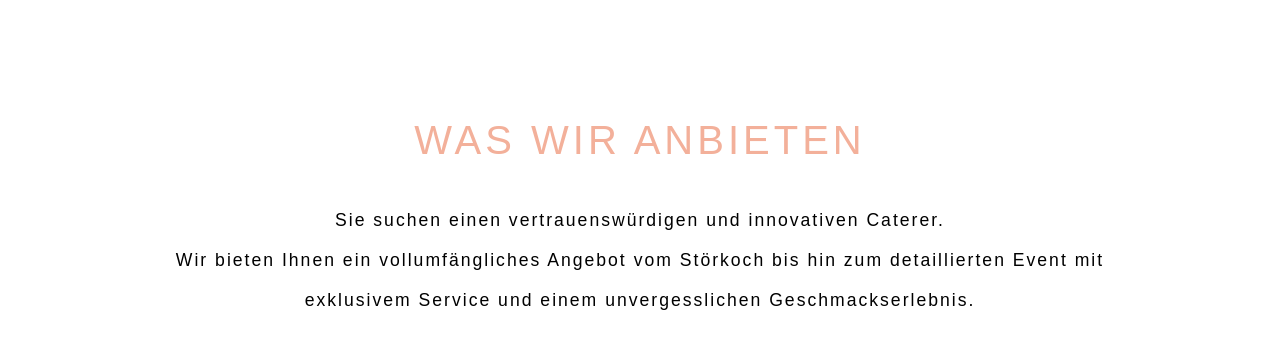
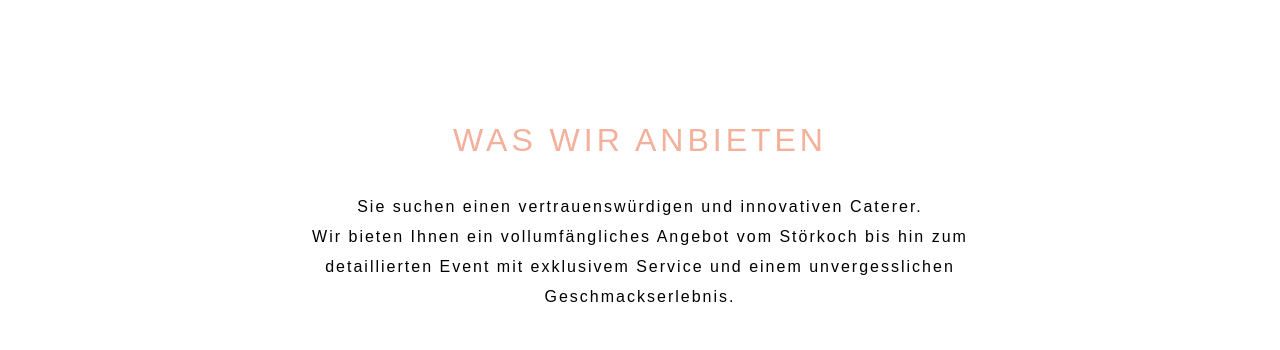
Before and after one commit to jorgeparavicini/sirana, a PHP site: page /angebot in a window 1280 px wide. Shown: the part 150-500 px from the top of the page. Run offline with PHP 8.4, Linux system fonts and the light colour scheme; style sheets or scripts are compiled from the project's sources; some web fonts are replaced.

Commit message:
Home fertig nach 2000 adi wünschen

```diff
--- a/php/views/home.php
+++ b/php/views/home.php
@@ -31,14 +31,14 @@ require_once "{$_SERVER['DOCUMENT_ROOT']}/php/models/Resources.php";
 
     <div class="split">
       <div class="left">
-        <h3>Unser Kochstil</h3>
+        <h3>Unser <br/> Kochstil</h3>
         <p>Mit frischen Zutaten kreieren wir saisonale Gerichte mit internationalem Touch,
           die Sie auf eine kulinarische Reise mitnehmen. Wir servieren Speisen, die Freude bereiten und geschmacklich
           sowie visuell überzeugen.
           Bei der Menübesprechung Ihres Events, gehen wir voll und ganz auf Ihre Wünsche ein.</p>
 
       </div>
-      <img src="/img/frei.png" alt="Frei" class="right pink">
+      <img src="/img/frei.png" alt="Frei" class="right pink square">
     </div>
 
     <p class="quote">Lassen Sie uns also wissen, mit welchen Gerichten wir Ihnen eine besondere Freude
--- a/scss/_home.scss
+++ b/scss/_home.scss
@@ -23,19 +23,6 @@
     @include media.extra-large {
       height: 60vh;
     }
-
-      /*margin-left: -12.5%;
-      height: 40vh;
-      width: 100vw;
-      max-width: 100vw;
-      object-fit: cover;
-
-      @include media.extra-large {
-        width: 1200px;
-        margin-left: -100px;
-        margin-right: auto;
-        height: 60vh;
-      }*/
   }
 
   #philosophie {
@@ -54,6 +41,22 @@
         margin-top: 0;
       }
     }
+
+    img {
+      object-fit: cover;
+      height: 80%;
+
+      @include media.largest {
+        height: 100%;
+        object-fit: contain;
+      }
+    }
+
+    .square {
+      object-fit: contain;
+    }
   }
 
+
+
 }
--- a/scss/main.scss
+++ b/scss/main.scss
@@ -43,7 +43,7 @@ p {
   letter-spacing: 2px;
   margin: 0;
 
-  @include media.large {
+  @include media.largest {
     font-size: 1.1em;
     line-height: 40px;
   }
@@ -72,6 +72,10 @@ h1 {
   }
 
   @include media.large {
+    font-size: 2.5em;
+  }
+
+  @include media.largest {
     font-size: 3em;
   }
 }
@@ -87,7 +91,7 @@ h2 {
     font-size: 1.75em;
   }
 
-  @include media.large {
+  @include media.largest {
     font-size: 2em;
   }
 }
@@ -103,10 +107,10 @@ h3 {
   font-weight: lighter;
 
   @include media.medium {
-    font-size: 2.2em;
+    font-size: 2em;
   }
 
-  @include media.large {
+  @include media.largest {
     font-size: 2.5em;
   }
 }
@@ -120,6 +124,10 @@ h3 {
   display: flex;
   flex-flow: column;
 
+  @include media.large {
+    width: 60%;
+  }
+
   @include media.extra-large {
     margin-top: variables.$header-height-desktop;
   }
@@ -131,13 +139,14 @@ h3 {
   padding-right: 50px;
   padding-left: 50px;
   font-size: 1.3em;
+  line-height: 180%;
 
   @include media.medium {
     font-size: 1.6em;
     font-weight: lighter;
   }
 
-  @include media.large {
+  @include media.largest {
     font-size: 1.8em;
   }
 }
@@ -146,13 +155,13 @@ h3 {
   box-sizing: border-box;
   width: 100vw;
   background-color: variables.$secondary-background-color;
-  margin-left: -12.5%;
+  margin-left: min(-10vw, calc((-100vw + 1000px) / 2));
   padding: 40px 10vw;
 
-  @include media.extra-large {
-    margin-left: calc((-100vw + 1000px) / 2);
-    padding-left: calc((100vw - 1000px) / 2);
-    padding-right: calc((100vw - 1000px) / 2);
+  @include media.large {
+    margin-left: min(-20vw, calc((-100vw + 1000px) / 2));
+    padding-left: max(20vw, calc((100vw - 1000px) / 2));
+    padding-right: max(20vw, calc((100vw - 1000px) / 2));
   }
 }
 
```
